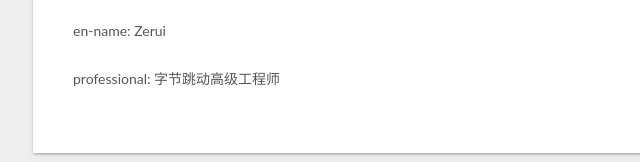
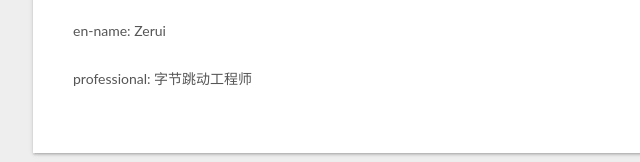
Before and after one commit to ZeruiYou/ZeruiYou.github.io, a plain HTML site: page about/index.html in a window 1280 px wide. Shown: the part 1426-1588 px from the top of the page, 379-1019 px from the left. Drawn offline with Linux system fonts and the light colour scheme; some packages are replaced by stand-ins of ours; a script that the page names is missing.

Commit message:
Site updated: 2020-05-25 10:05:39

```diff
--- a/about/index.html
+++ b/about/index.html
@@ -86,7 +86,7 @@
 <meta property="og:site_name" content="ZeruiYou&#39;s context">
 <meta property="og:description" content="写东西对我来说更多是一种期待，尤其当你试着把这个东西作为一种分享时，我也保持了相当大的克制。 随着工作、学习的深入，我开始额外关注了context的概念。 what’s context ? context的中文含义为”上下文”、”语境”。 用哲学意味的话说，你从哪里来、现在在干嘛、将到哪里去是一个永恒的话题，context 保证了这个话题能一直延续下去。 用事物的变化来说，任何事件都有因、有参与对">
 <meta property="article:published_time" content="2020-05-22T09:43:04.000Z">
-<meta property="article:modified_time" content="2020-05-25T02:04:54.126Z">
+<meta property="article:modified_time" content="2020-05-25T02:05:36.204Z">
 <meta property="article:author" content="ZeruiYou">
 <meta name="twitter:card" content="summary">
 
@@ -316,7 +316,7 @@
 <p>回到文中第一句话，写东西为什么是一种期待，为什么需要克制呢？因为我理解到写东西和看东西都是不同context间的交换，我希望写的东西首先能把自己交代清楚，把当前已产生认知的一些context用文字记录下来，方便自我巩固，然后尝试给外人交代清楚。我需要保持克制防止个人随意的文字拼凑和无用信息的填充，但个人能力毕竟有限，我会努力去这样做的。</p>
 <p>所以，我把这个空间当做个人context的交代空间，欢迎你的来访！</p>
 <p>en-name:    Zerui </p>
-<p>professional:    字节跳动高级工程师   </p>
+<p>professional:    字节跳动工程师   </p>
 
 
       </div>
```
